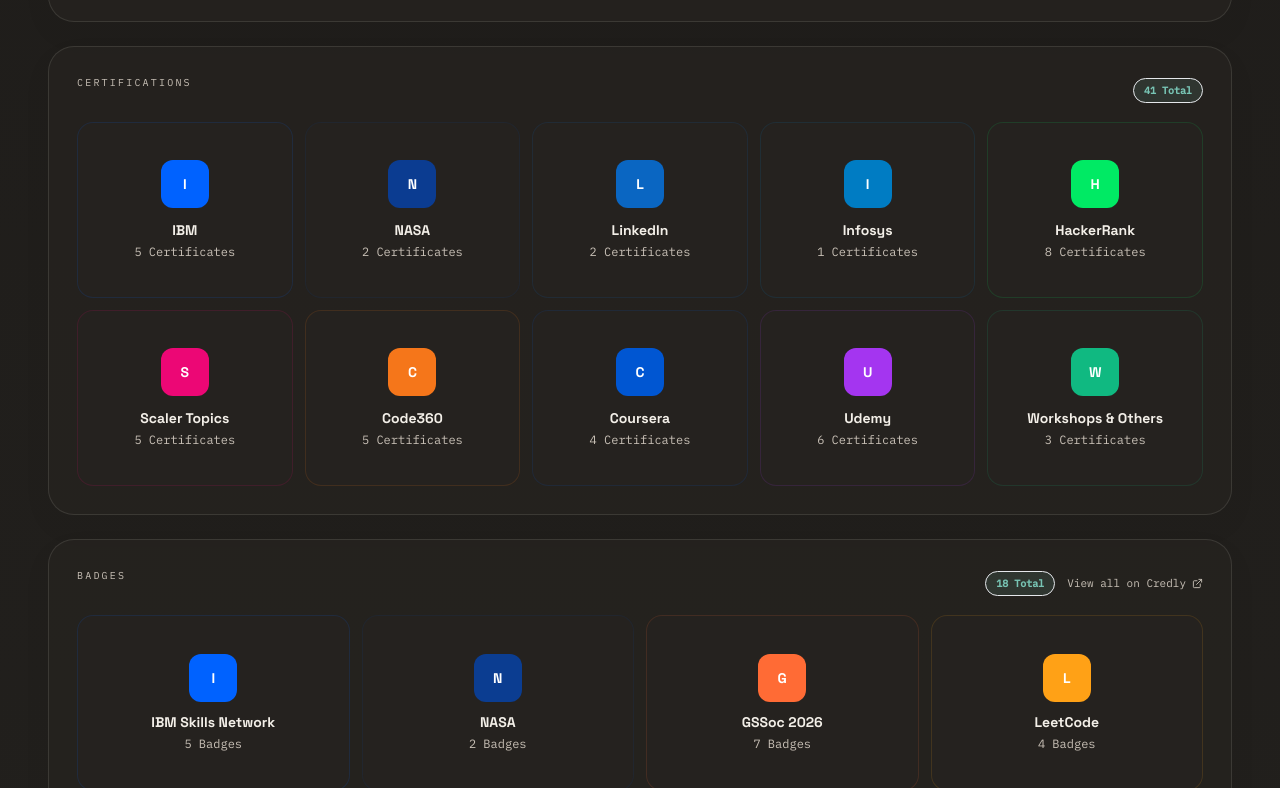
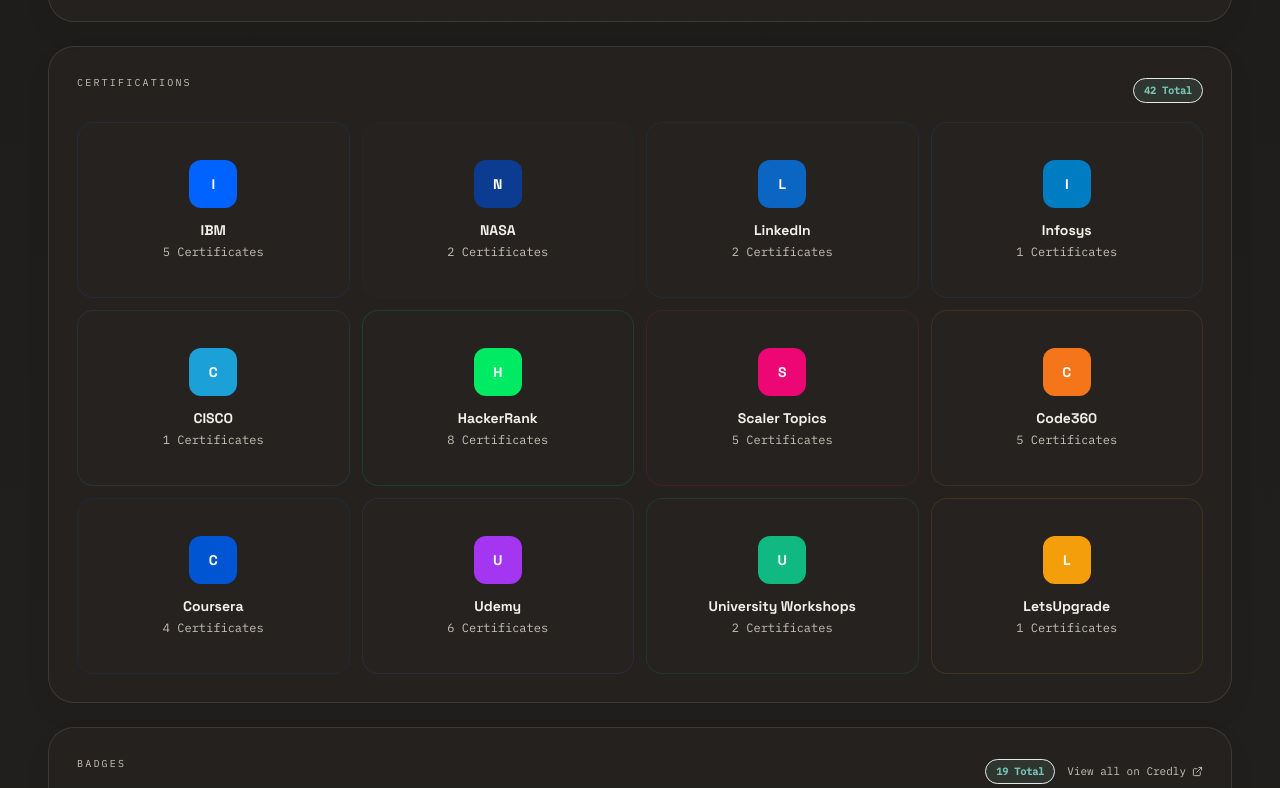
Before and after one commit to vatsalgajera-tech/MyPortfolio, a React (Vite) app: page / in a window 1280 px wide. Shown: the part 4332-5120 px from the top of the page. Built offline with nearby package versions, Linux system fonts and the light colour scheme.

Commit message:
Add CISCO Certificate and Baddge. Update Both Section Layout

```diff
--- a/src/App.jsx
+++ b/src/App.jsx
@@ -1573,12 +1573,13 @@ export default function App() {
                 Coursera: "#0056D2",
                 Udemy: "#A435F0",
                 Infosys: "#007CC3",
-                "Workshops & Others": "#10B981",
+                CISCO: "#1BA0D7",
+                "University Workshops": "#10B981",
                 LetsUpgrade: "#F59E0B",
               };
               return (
                 <>
-                  <div className="grid grid-cols-2 md:grid-cols-3 lg:grid-cols-5 gap-3">
+                  <div className="grid grid-cols-2 md:grid-cols-3 lg:grid-cols-4 gap-3">
                     {Object.entries(grouped).map(([authority, certs]) => (
                       <div
                         key={authority}
@@ -1730,7 +1731,7 @@ export default function App() {
               return (
                 <>
                   {/* 4-col card grid — same style as certifications */}
-                  <div className="grid grid-cols-2 sm:grid-cols-4 gap-3">
+                  <div className="grid grid-cols-2 sm:grid-cols-5 gap-3">
                     {Object.entries(grouped).map(([issuer, issuerBadges]) => {
                       const color = issuerBadges[0].color || "#6B7280";
                       return (
--- a/src/data/portfolio.js
+++ b/src/data/portfolio.js
@@ -480,8 +480,16 @@ export const certifications = [
   {
     name: "PostgreSQL Certification",
     authority: "Infosys",
-    year: 2025,
+    year: 2026,
     image: "/images/certs/Infosys_PostgreSQL.jpg",
+  },
+
+  // 9. CISCO
+  {
+    name: "Introduction to Data Science",
+    authority: "CISCO",
+    year: 2026,
+    image: "/images/certs/CISCO_DS.jpg",
   },
 
 
@@ -669,22 +677,24 @@ export const certifications = [
   },
 
 
-  // 10. Workshops & Others
+  // 10. University Workshops
   {
     name: "C Programming Workshop",
-    authority: "Workshops & Others",
+    authority: "University Workshops",
     year: 2026,
     image: "/images/certs/C-Workshop.jpg",
   },
   {
     name: "Software Testing & Test Automation Workshop",
-    authority: "Workshops & Others",
+    authority: "University Workshops",
     year: 2026,
     image: "/images/certs/Software Testing Workshop.jpg",
   },
+
+  // 11. Let's Upgrade
   {
     name: "Zero to Python Hero: Code Smart with AI",
-    authority: "Workshops & Others",
+    authority: "LetsUpgrade",
     year: 2025,
     image: "/images/certs/Python.jpg",
   },
@@ -746,6 +756,16 @@ export const badges = [
     color: "#0B3D91",
     initials: "NASA",
     image: "/images/badges/NASA-1.png",
+  },
+
+  // CISCO Badges
+  {
+    name: "Introduction to Data Science",
+    issuer: "CISCO",
+    year: 2026,
+    color: "#FFA116",
+    initials: "LC",
+    image: "/images/badges/CISCO_DS.png",
   },
 
   // GSSoC (GirlScript Summer of Code) 2026
@@ -839,6 +859,7 @@ export const badges = [
     initials: "LC",
     image: "/images/badges/Leetcode-Top_SQL_50.png",
   },
+
 ];
 
 export const quotes = [
```
Also changed, not shown: public/images/badges/CISCO_DS.png (added), public/images/certs/CISCO_DS.jpg (added).
